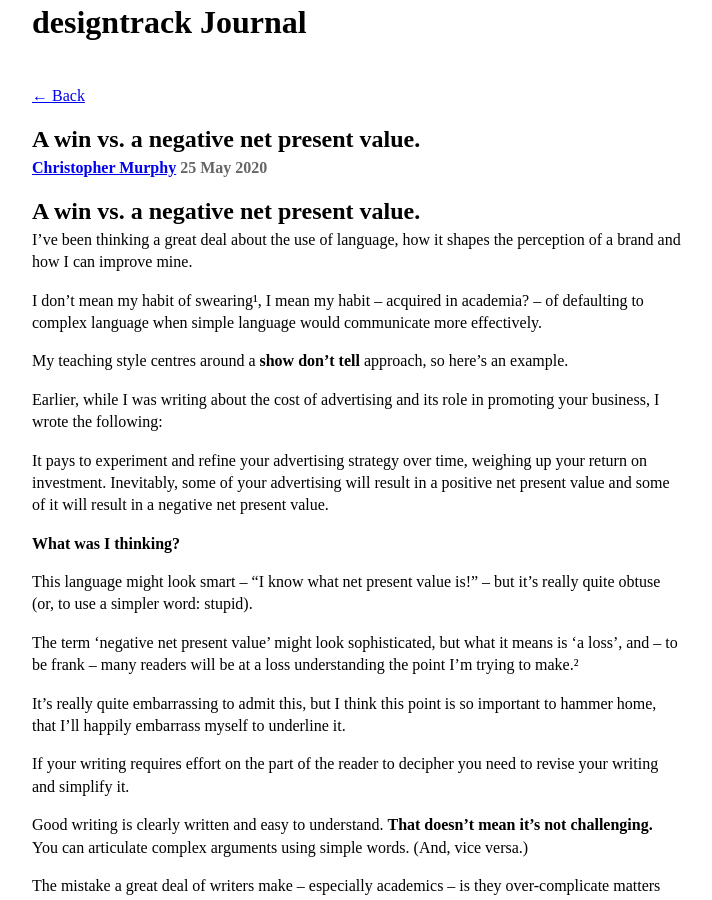
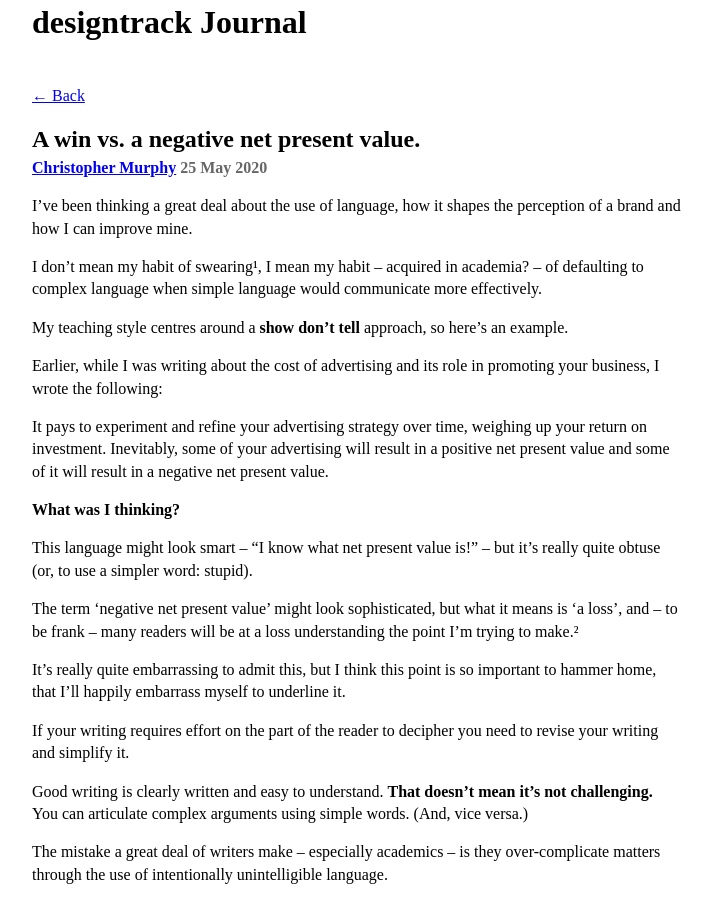
Before and after one commit to designtrack/designtrack-journal, a Jekyll site: the page built from _posts/2020-05-25-a-win-vs.a-negative-net-present-value.md, in a window 1280 px wide and 900 px high. Shown: the whole window, without its empty margins (283-995 px from the left). Built offline with Jekyll 4.4.1, drawn with Linux system fonts in a browser that asks for light colours; nearby versions of some CDN libraries; some of the changed lines change nothing that is shown.

Commit message:
Update from Forestry.io Christopher Murphy updated _posts/2020-05-25-a-win-vs.a-negative-net-present-value.md

```diff
--- a/_posts/2020-05-25-a-win-vs.a-negative-net-present-value.md
+++ b/_posts/2020-05-25-a-win-vs.a-negative-net-present-value.md
@@ -4,8 +4,6 @@
 date: 2020-05-25 13:04:00 +0000
 
 ---
-## A win vs. a negative net present value.
-
 I’ve been thinking a great deal about the use of language, how it shapes the perception of a brand and how I can improve mine.
 
 I don’t mean my habit of swearing¹, I mean my habit – acquired in academia? – of defaulting to complex language when simple language would communicate more effectively.
@@ -35,7 +33,6 @@
 I often find with academics that they do it for one of two reasons:
 
 1. They’re engaged in an environment where ‘this is the language that’s expected’. Their logic is: “If everyone writes in a particularly over-wrought way, then I must write that way.” (No, you mustn’t.)³
-
 2. They lack confidence in their thinking, so they mask the weakness of their arguments with a multitude of multi-syllable words in the hope that their discombobulation (3) will divert attention from their stupidity.
 
 Truly intelligent people understand the importance of clear communication, they strive to make things **easier to understand**, not harder.
@@ -44,25 +41,17 @@
 
 > The definition of genius is taking the complex and making it simple.
 
-As Alice Calaprice notes in [Einstein’s General Theory of Writing][01]: “[Einstein] wrote the way he would have spoken, without pretensions.”
+As Alice Calaprice notes in [Einstein’s General Theory of Writing](https://www.theguardian.com/books/2005/apr/02/featuresreviews.guardianreview36): “\[Einstein\] wrote the way he would have spoken, without pretensions.”
 
 This is what the best teachers do. They put learners first, **communicating as clearly and unpretentiously as possible**. Do that and you maximise the opportunities for all, writing in an **inclusive** way.
-
 
 ### Notes
 
 1. Try as I might, to curb my swearing, I’ve yet to manage even a few minutes minus what my mother calls ‘choice language’.
-	I suspect I’ll always swear. I’m enthusiastic about what I do, and that enthusiasm manifests itself in frequent exclamations: “That’s fscking incredible!” or “That’s a fscking disgrace!”
-    One thing I did do recently, however, was use Apple’s system-level text replacement feature to map **fuck → fsck** and all its attendant variations.
-    Given my [fsck][02] journal has existed for seven years, I’m surprised I didn’t think of this sooner.
-
-2. Investopedia: “A [positive net present value][03] indicates that the projected earnings generated by a project or investment - in present dollars - exceeds the anticipated costs, also in present dollars.”
-	You can, of course, use £, €, ¥…
-
+   I suspect I’ll always swear. I’m enthusiastic about what I do, and that enthusiasm manifests itself in frequent exclamations: “That’s fscking incredible!” or “That’s a fscking disgrace!”
+   One thing I did do recently, however, was use Apple’s system-level text replacement feature to map **fuck → fsck** and all its attendant variations.
+   Given my [fsck](http://fsck.mrmurphy.com) journal has existed for seven years, I’m surprised I didn’t think of this sooner.
+2. Investopedia: “A [positive net present value](https://www.investopedia.com/terms/n/npv.asp) indicates that the projected earnings generated by a project or investment - in present dollars - exceeds the anticipated costs, also in present dollars.”
+   You can, of course, use £, €, ¥…
 3. This is a case of falling into a trap because ‘everyone else is doing it’. As I’ve noted before, there are no rules.
-	In academia, it might seem that there are ‘rules’ like this. However, some of the most respected academics are successful precisely because they’re ‘breaking the rules’ and writing in a clear and easy to understand manner. (Cal Newport springs to mind, for example.)
-
-
-[01]: https://www.theguardian.com/books/2005/apr/02/featuresreviews.guardianreview36
-[02]: http://fsck.mrmurphy.com
-[03]: https://www.investopedia.com/terms/n/npv.asp
+   In academia, it might seem that there are ‘rules’ like this. However, some of the most respected academics are successful precisely because they’re ‘breaking the rules’ and writing in a clear and easy to understand manner. (Cal Newport springs to mind, for example.)
```
